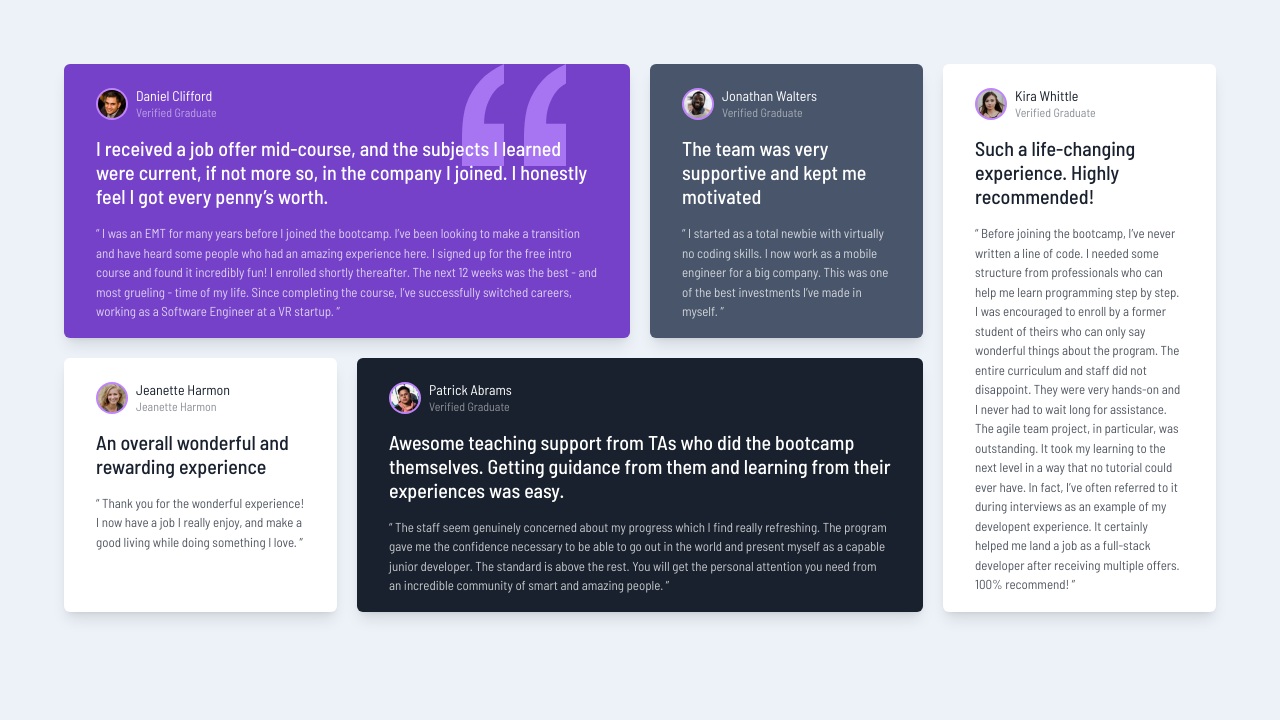
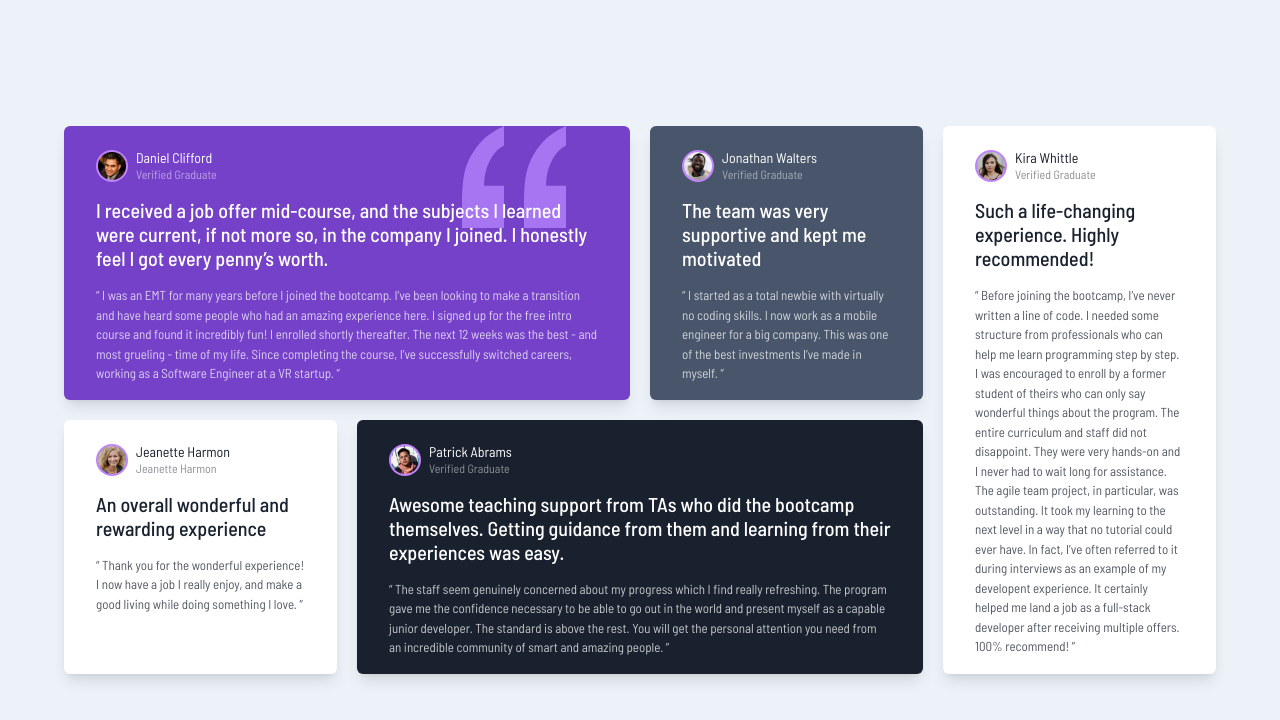
Before and after one commit to Thiagouh/testimonials-grid-section-challenge, a website: page index.html in a window 1280 px wide. Drawn offline with Linux system fonts and the light colour scheme.

Commit message:
adjusting content for different screens

```diff
--- a/index.html
+++ b/index.html
@@ -19,7 +19,7 @@
     <title>Frontend Mentor | Testimonial grid section</title>
   </head>
   <body>
-    <main class="py-16 lg:grid-cols-4">
+    <main class="py-8 lg:grid-cols-4">
       <section
         class="relative shadow-lg px-8 rounded-md cs-moderate-violet lg:col-span-2"
       >
--- a/src/input.css
+++ b/src/input.css
@@ -3,9 +3,12 @@
 @tailwind utilities;
 
 body {
+	height: 100vh;
+	display: flex;
+	justify-content: center;
+	align-items: center;
 	background: hsl(210, 46%, 95%);
 	font-family: 'Barlow Semi Condensed', sans-serif;
-
 }
 
 main {
```
Also changed, not shown: src/output.css.
